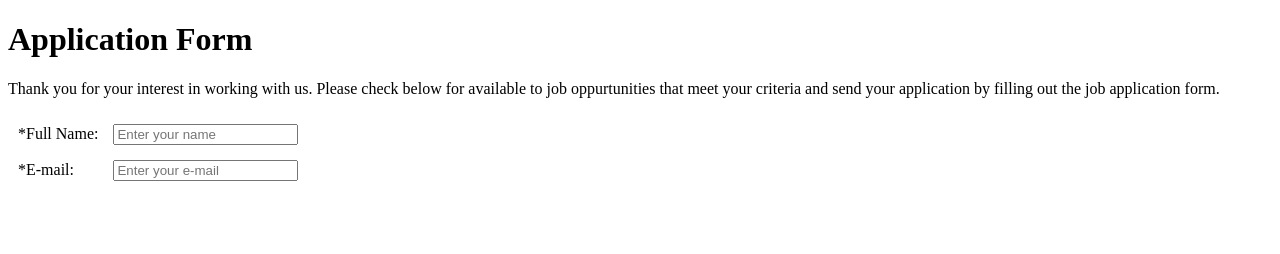
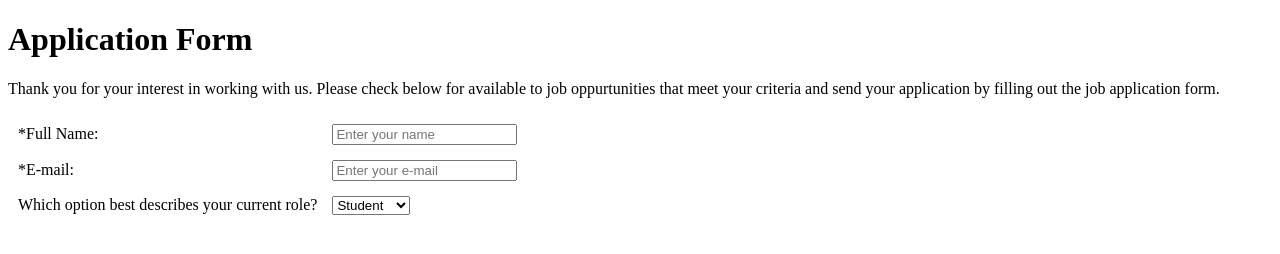
Before and after one commit to dollyraghav22/FSD-WD-CSE17-DOLLY_RAGHAV, a plain HTML site: page html/form.html in a window 1280 px wide. Drawn offline with Linux system fonts and the light colour scheme.

Commit message:
role in form

```diff
--- a/html/form.html
+++ b/html/form.html
@@ -19,6 +19,15 @@
                 <tr><td>*E-mail:</td>
                     <td><input type="email" name="email" placeholder="Enter your e-mail" required></td>
             </tr>
+            <tr>
+                <td>Which option best describes your current role?</td>
+                <td>
+                    <select>
+                        <option>Student</option>Student
+                        <option>Graduate</option>
+                    </select>
+                </td>
+            </tr>
         </table>
     </form>
 
```
